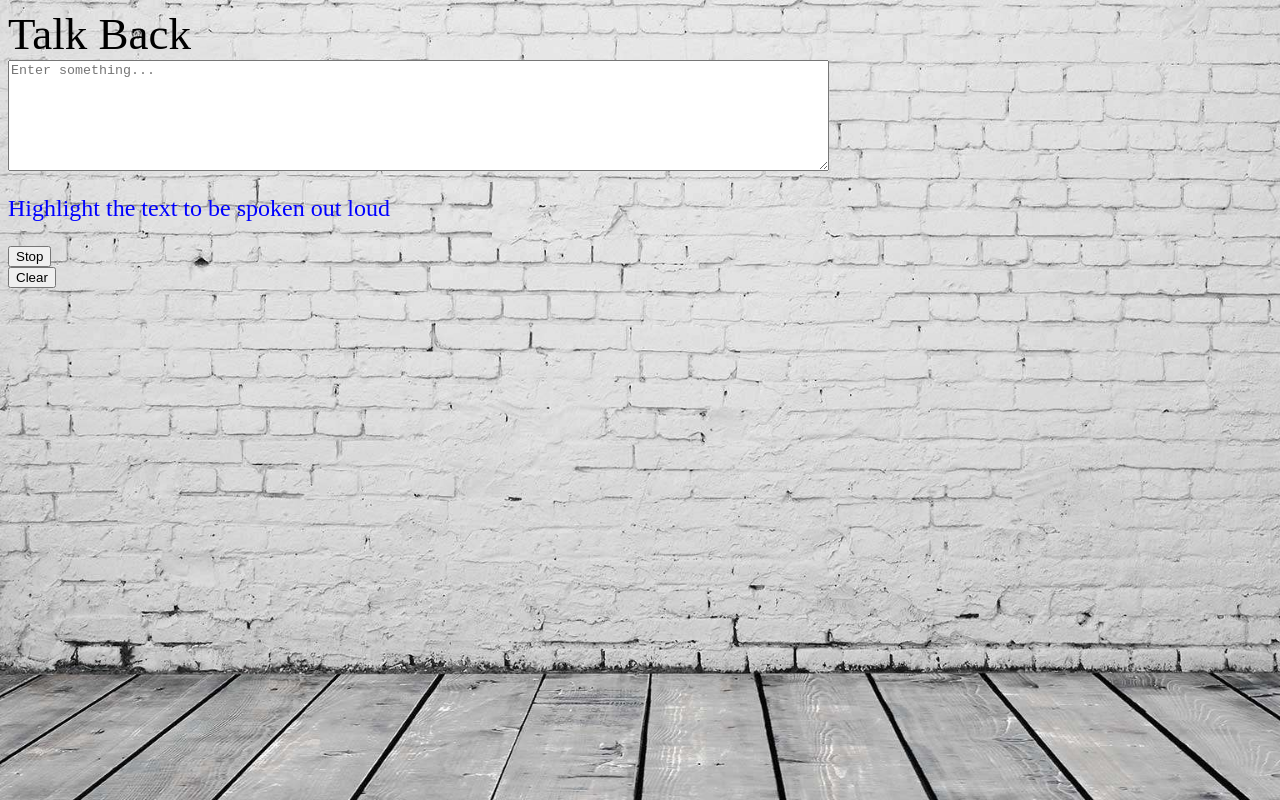
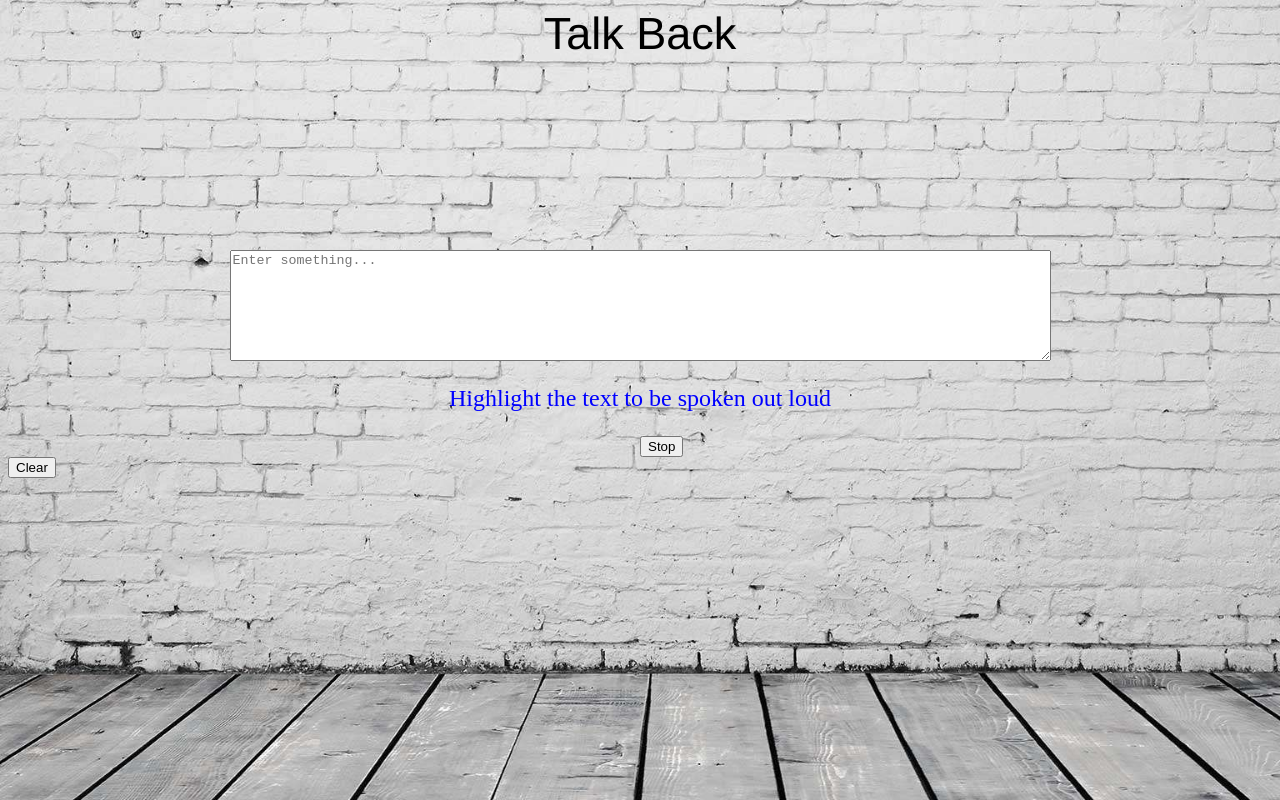
Before and after one commit to Hotanya/Talk-Back, a website: page index.html in a window 1280 px wide. Drawn offline with Linux system fonts and the light colour scheme.

Commit message:
Add project files and folders

```diff
--- a/basic.js
+++ /dev/null
@@ -1,6 +0,0 @@
-var input = document.querySelector('#clear');
-var textarea = document.querySelector('#textarea');
-
-input.addEventListener('click', function () {
-    textarea.value = '';
-}, false);
--- a/index.html
+++ b/index.html
@@ -15,9 +15,13 @@
     </head>
 
     <body>
-        <header id="app_name">
-            Talk Back
+
+<div id= "app_name">
+
+    <header>
+        Talk Back
     </header>
+</div>
 
     <div>
         <textarea id = "textarea" placeholder="Enter something..." rows = "7" cols = "100"></textarea>
@@ -25,7 +29,7 @@
 
 <p>Highlight the text to be spoken out loud</p>
 
-<div>
+<div id = stop_button>
   <input
   onclick="responsiveVoice.cancel($('#text').val(),$('#voiceselection').val());"
   type="button"
--- a/styles.css
+++ b/styles.css
@@ -6,15 +6,29 @@ html {
   -moz-background-size: cover;
   -o-background-size: cover;
   background-size: cover;
+}
 
+#app_name {
+  text-align: center;
+  color: black;
+  font-family: 'Franklin Gothic Medium', 'Arial Narrow', Arial, sans-serif;
+  font-size: 45;
+}
+
+textarea {
+  display: block;
+  margin-left: auto;
+  margin-right: auto;
+  margin-top: 15%;
+  margin-bottom: auto;
 }
 
 p {
 color: blue;
-font-size: 24px
-
+font-size: 24px;
+text-align: center;
 }
 
-header {
-  font-size: 45
+#stop_button{
+  padding-left: 50%
 }
```
Also changed, not shown: background2.jpg (added).
